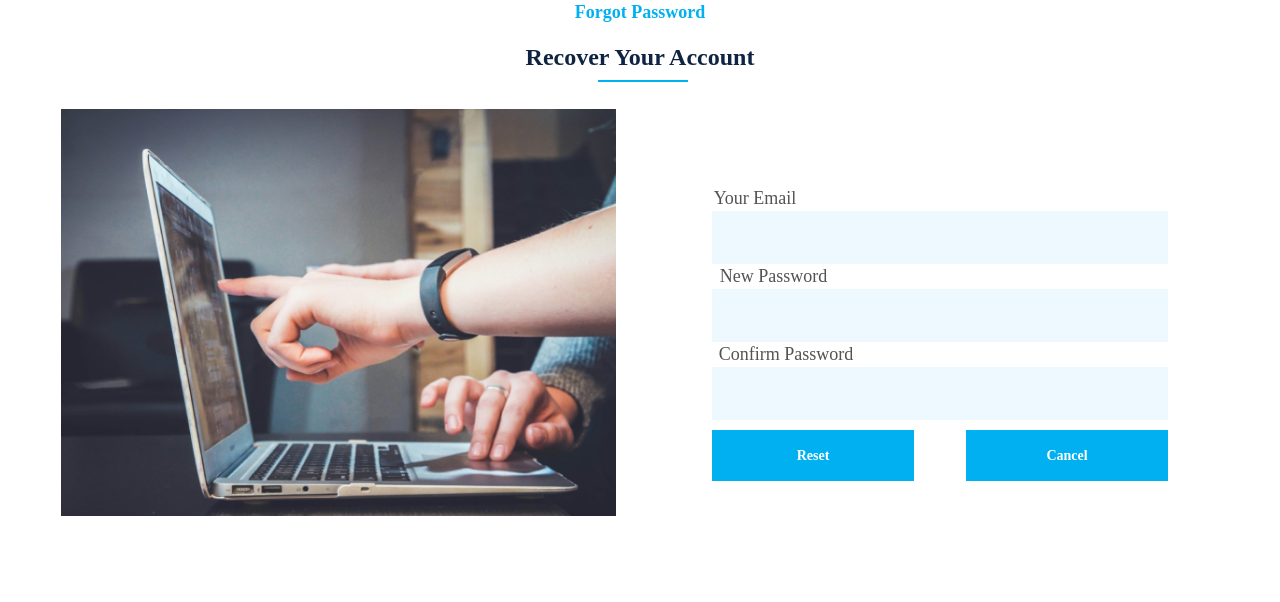
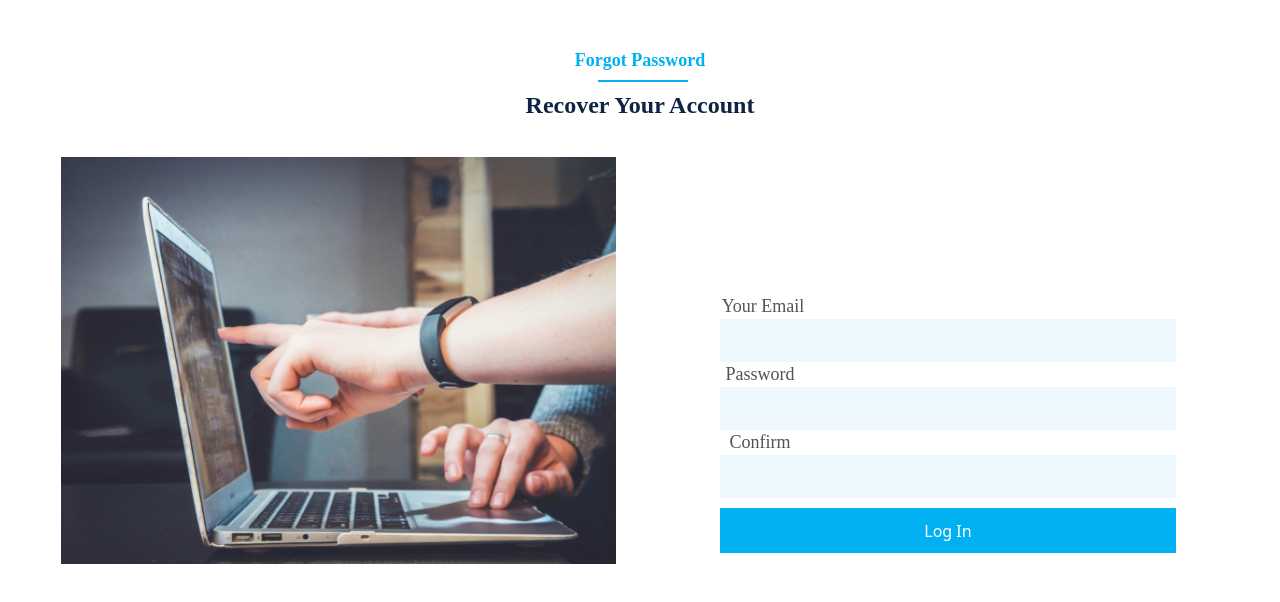
Before and after one commit to soumyasics/startup-connect, a React (Vite) app in the folder client/: page /strartup/entrepreneur/fogot-password in a window 1280 px wide. Shown: the top 602 px of the page. Built offline with nearby package versions, Linux system fonts and the light colour scheme.

Commit message:
forgot password completed

```diff
--- a/client/src/Entreprenuer/ForgotPass/ForgotPassMain.jsx
+++ b/client/src/Entreprenuer/ForgotPass/ForgotPassMain.jsx
@@ -1,12 +1,82 @@
-import React from "react";
+import React, { useState } from "react";
 import "./ForgotPassMain.css";
 import Forgotpasswordimage from "../../assets/ForgotPassword.png";
+import { useNavigate } from "react-router-dom";
+import axiosInstance from "../../BaseAPIs/AxiosInstance";
 
 function ForgotPassMain() {
+  const [data, setData] = useState({
+    email: "",
+    password: "",
+    confirmpassword: "",
+  });
+
+  const [errors, setErrors] = useState({
+    email: "",
+    password: "",
+    confirmpassword: "",
+  });
+
+  const Navigate = useNavigate();
+
+  const handleInputChange = (event) => {
+    const { name, value } = event.target;
+    setData({
+      ...data,
+      [name]: value,
+    });
+    setErrors((prevErrors) => ({ ...prevErrors, [name]: "" }));
+  };
+
+  const HandleClick = (e) => {
+    e.preventDefault();
+    console.log(data, "l");
+    let errors = {};
+    let formValid = true;
+
+    if (!data.email.trim()) {
+      formValid = false;
+      errors.email = "Email is required";
+    }
+
+    const passwordRegex = /^(?=.*\d)(?=.*[!@#$%^&*])(?=.*[A-Z]).{6,}$/;
+    if (!data.password.trim()) {
+      formValid = false;
+      errors.password = "Password is required";
+    } else if (!passwordRegex.test(data.password)) {
+      errors.password =
+        "Password must contain at least one number, one special character, and one capital letter";
+    }
+
+    if (!data.confirmpassword.trim()) {
+      formValid = false;
+      errors.confirmpassword = "Confirm Password is required";
+    } else if (data.confirmpassword !== data.password) {
+      formValid = false;
+      errors.confirmpassword = "Passwords do not match";
+    }
+
+    setErrors(errors);
+
+    if (formValid) {
+      axiosInstance
+        .post("/forgotPasswordEntrepreneur", data)
+        .then((result) => {
+          console.log(result);
+          alert(result.data.msg);
+          Navigate("/entrepreneur/login");
+        })
+        .catch((err) => {
+          console.log(err);
+          alert(err.response.data.msg);
+        });
+    }
+  };
+
   return (
     <>
-    <div className="container">
-      <div className="ent-forgotpass-forgotpassword">
+      <div className="container mt-5">
+        <div className="ent-forgotpass-forgotpassword ">
           <p>Forgot Password</p>
         </div>
         <div className="ent-forgotpass-content">
@@ -16,22 +86,49 @@ function ForgotPassMain() {
         <div className="ent-forgotpass-img_div">
           <img className="ent-forgotpass-img" src={Forgotpasswordimage} />
         </div>
-      <form className="ent-forgotpass-forgotpassform">
-        <label className="ent-forgotpass-email-label">Your Email</label>
-        <input type="email" className="ent-forgotpass-email" />
-        <label className="ent-forgotpass-newpassword-label">New Password</label>
-        <input type="password" className="ent-forgotpass-newpassword" />
-        <label className="ent-forgotpass-confirmpassword-label">
+        <form className="ent-loginpage-loginform">
+          <label className="ent-loginpage-email-label">Your Email</label>
+          <input
+            type="email"
+            name="email"
+            onChange={handleInputChange}
+            className="ent-loginpage-email"
+          />
+          {errors.email && (
+            <div className="text-danger errortext">{errors.email}</div>
+          )}
+          <label className="ent-loginpage-password-label">Password</label>
+          <input
+            type="password"
+            name="password"
+            onChange={handleInputChange}
+            className="ent-loginpage-password"
+          />
+          {errors.password && (
+            <div className="text-danger errortext">{errors.password}</div>
+          )}
+          <label className="ent-loginpage-password-label">
             Confirm Password
           </label>
-        <input type="password" className="ent-forgotpass-confirmpassword" />
-        <button className="ent-forgotpass-resetbtn">Reset</button>
-        <button className="ent-forgotpass-cancelbtn">Cancel</button>
+
+          <input
+            type="password"
+            name="confirmpassword"
+            onChange={handleInputChange}
+            className="ent-loginpage-password"
+          />
+          {errors.confirmpassword && (
+            <div className="text-danger errortext">
+              {errors.confirmpassword}
+            </div>
+          )}
+
+          <button className="ent-loginpage-loginbtn" onClick={HandleClick}>
+            Log In
+          </button>
         </form>
       </div>
-
     </>
   );
 }
-
 export default ForgotPassMain;
--- a/client/src/Entreprenuer/LoginPage/LoginPageMain.jsx
+++ b/client/src/Entreprenuer/LoginPage/LoginPageMain.jsx
@@ -102,8 +102,9 @@ function LoginPageMain() {
         />{errors.password && (
           <div className="text-danger errortext">{errors.password}</div>
         )}
-        <p>
-          please register first <Link to="/entrepreneur/signup">Register</Link>
+        <p className="text-center mt-4"><Link to="/entrepreneur/fogot-password">Forgot password</Link></p>
+        <p className="">
+          please register first <Link  to="/entrepreneur/signup">Register</Link>
         </p>
         <button className="ent-loginpage-loginbtn" onClick={HandleClick}>
           Log In
```
Lines whose indentation alone changed are shown as unchanged.
